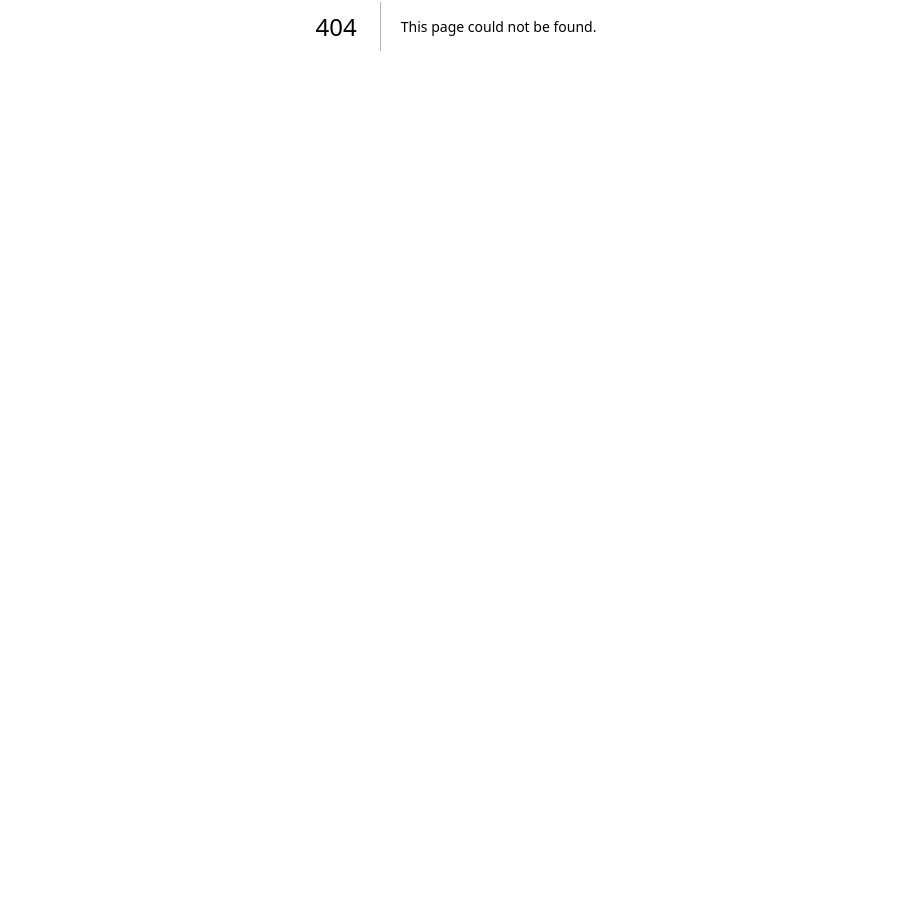
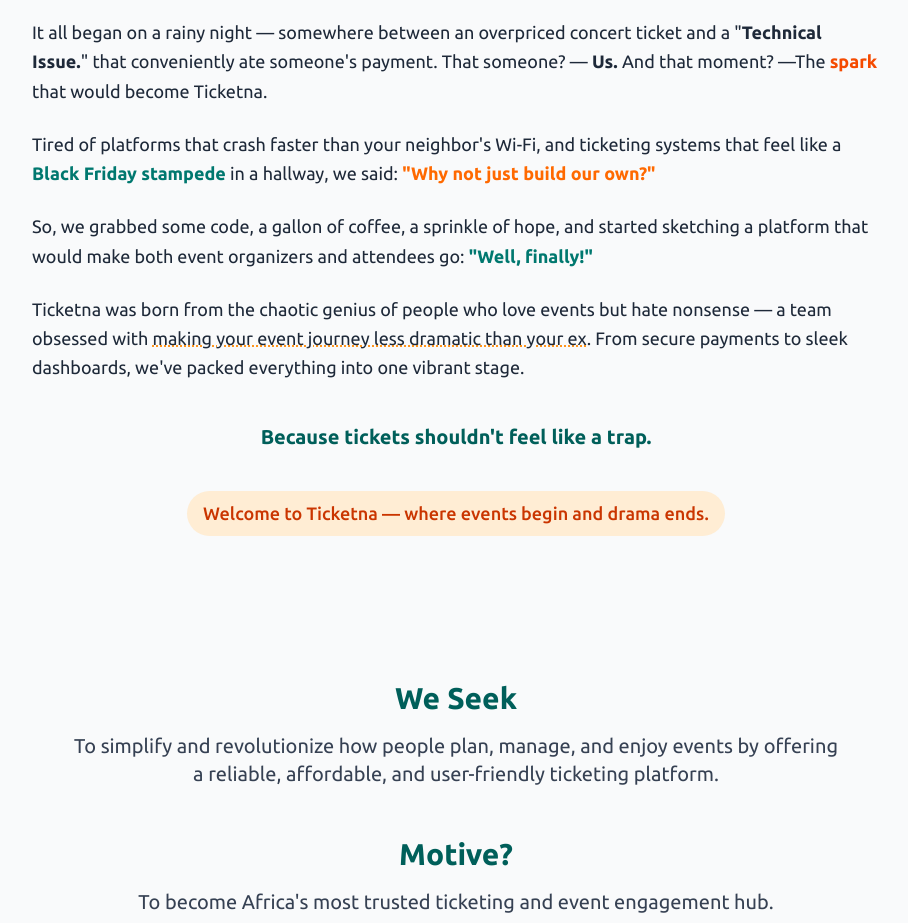
Before and after one commit to Akuila-dok/ticketna, a Next.js app: page /about in a window 1280 px wide. Before the commit this address had no page. Shown: the part 374-1297 px from the top of the page, without its empty margins (184-1092 px from the left). Before the commit the page ends 800 px from the top, so only its background shows below. Built offline with nearby package versions, Linux system fonts and the light colour scheme.

Commit message:
Implements About US Page

```diff
--- /dev/null
+++ b/app/about/page.tsx
@@ -0,0 +1,244 @@
+"use client";
+
+import React from "react";
+import Navbar from "@/components/Navbar";
+import Footer from "@/components/Footer";
+
+function AboutPage() {
+  return (
+    <div className="bg-gray-50 text-teal-900">
+      <Navbar />
+
+      {/* Hero Section */}
+      <section className="bg-gradient-to-b from-teal-600 to-teal-900 text-white py-20 text-center px-4">
+        <h1 className="text-4xl md:text-5xl font-bold mb-4">About Ticketna</h1>
+        <p className="max-w-2xl mx-auto text-lg text-teal-100">
+          Empowering creators and fans with seamless ticketing experiences.
+        </p>
+      </section>
+
+<section className="py-20 px-6 text-gray-800 max-w-4xl mx-auto text-lg leading-relaxed space-y-6">
+  <p>
+    It all began on a rainy night — somewhere between an overpriced concert ticket and a{' '}
+    &quot;<strong>Technical Issue.</strong>&quot; that conveniently ate someone&apos;s payment. That someone? —{' '}
+    <strong>Us.</strong> And that moment? —The{' '}
+    <span className="text-orange-600 font-semibold">spark</span> that would become Ticketna.
+  </p>
+
+  <p>
+    Tired of platforms that crash faster than your neighbor&apos;s Wi-Fi, and ticketing systems that
+    feel like a{' '}
+    <span className="font-semibold text-teal-700">Black Friday stampede</span> in a hallway, we said:{' '}
+    <span className="font-bold text-orange-500">
+      &quot;Why not just build our own?&quot;
+    </span>
+  </p>
+
+  <p>
+    So, we grabbed some code, a gallon of coffee, a sprinkle of hope, and started sketching a
+    platform that would make both event organizers and attendees go:{' '}
+    <span className="font-bold text-teal-700">&quot;Well, finally!&quot;</span>
+  </p>
+
+  <p>
+    Ticketna was born from the chaotic genius of people who love events but hate nonsense — a team
+    obsessed with{' '}
+    <span className="underline decoration-dotted decoration-orange-400">
+      making your event journey less dramatic than your ex
+    </span>
+    . From secure payments to sleek dashboards, we&apos;ve packed everything into one vibrant stage.
+  </p>
+
+  <p className="text-teal-800 font-semibold text-center text-xl mt-10">
+    Because tickets shouldn&apos;t feel like a trap.
+  </p>
+
+  <p className="text-center">
+    <span className="inline-block bg-orange-100 text-orange-700 px-4 py-2 rounded-full font-medium mt-4">
+      Welcome to Ticketna — where events begin and drama ends.
+    </span>
+  </p>
+</section>
+
+      {/* Mission & Vision */}
+      <section className="py-16 px-6 max-w-5xl mx-auto space-y-12">
+        <div className="text-center">
+          <h2 className="text-3xl font-bold text-teal-800 mb-4">We Seek</h2>
+          <p className="text-gray-700 text-xl max-w-3xl mx-auto">
+            To simplify and revolutionize how people plan, manage, and enjoy
+            events by offering a reliable, affordable, and user-friendly ticketing platform.
+          </p>
+        </div>
+
+        <div className="text-center">
+          <h2 className="text-3xl font-bold text-teal-800 mb-4">Motive?</h2>
+          <p className="text-gray-700 text-xl max-w-3xl mx-auto">
+            To become Africa&apos;s most trusted ticketing and event engagement hub.
+          </p>
+        </div>
+
+       <div className="grid md:grid-cols-3 gap-6 text-center">
+  {/* Transparency */}
+  <div className="flex flex-col items-center">
+    <div className="w-52 h-52 flex items-center justify-center rounded-full border-4 border-teal-600 p-6 shadow-md hover:shadow-lg transition-all duration-300">
+      <p className="text-lg text-gray-700 leading-snug">
+        <span className="block text-xl font-semibold text-orange-500 mb-2">
+          Transparency
+        </span>
+        We build trust by being clear and honest in everything we do.
+      </p>
+    </div>
+  </div>
+
+  {/* Accessibility */}
+  <div className="flex flex-col items-center">
+    <div className="w-52 h-52 flex items-center justify-center rounded-full border-4 border-teal-600 p-6 shadow-md hover:shadow-lg transition-all duration-300">
+      <p className="text-lg text-gray-700 leading-snug">
+        <span className="block text-xl font-semibold text-orange-500 mb-2">
+          Accessibility
+        </span>
+        Everyone should be able to create and attend events with ease.
+      </p>
+    </div>
+  </div>
+
+  {/* Innovation */}
+  <div className="flex flex-col items-center">
+    <div className="w-52 h-52 flex items-center justify-center rounded-full border-4 border-teal-600 p-6 shadow-md hover:shadow-lg transition-all duration-300">
+      <p className="text-lg text-gray-700 leading-snug">
+        <span className="block text-xl font-semibold text-orange-500 mb-2">
+          Innovation
+        </span>
+        We&apos;re constantly improving to stay ahead in event technology.
+      </p>
+    </div>
+  </div>
+
+        </div>
+      </section>
+
+     {/* Why Choose Us */}
+      <section className="text-center max-w-7xl mx-auto mt-20 px-4">
+        <h2 className="text-3xl md:text-4xl font-bold text-teal-800 mb-10">
+          Why Choose Ticketna?
+        </h2>
+
+        <div className="overflow-x-auto scrollbar-thin scrollbar-thumb-teal-600 scrollbar-track-gray-200">
+          <div className="flex gap-6 md:gap-10 px-1 md:px-8 py-4 w-max md:w-full transition-all duration-300 ease-in-out snap-x scroll-smooth">
+            {[
+              {
+                title: "All-in-One Platform",
+                text: "Host events, sell tickets, and manage everything from one dashboard.",
+              },
+              {
+                title: "Instant Payouts",
+                text: "Get your funds in real-time — no waiting, no extra steps.",
+              },
+              {
+                title: "24/7 Support",
+                text: "Get help from our friendly team at any time you need it.",
+              },
+            ].map((card, index) => (
+              <div
+                key={index}
+                className="snap-center shrink-0 w-72 bg-white rounded-xl shadow-lg p-6 border-t-4 border-orange-400 hover:shadow-2xl hover:scale-105 transition-all duration-300 group"
+              >
+                <div className="animate-fade-in-up group-hover:animate-pulse">
+                  <h4 className="text-xl font-semibold text-teal-700 mb-2">
+                    {card.title}
+                  </h4>
+                  <p className="text-sm text-gray-600">{card.text}</p>
+                </div>
+              </div>
+            ))}
+          </div>
+        </div>
+      </section>
+
+   {/* Meet the Team */}
+<section className="py-20 px-4 sm:px-6 max-w-7xl mx-auto text-center">
+  <h2 className="text-4xl font-bold text-teal-800 mb-4">Meet the Team Behind Ticketna</h2>
+  <p className="text-gray-700 max-w-3xl text-xl mx-auto mb-14">
+    We&apos;re not just building code — we&apos;re crafting joy. These are the architects of your next favorite event experience.
+  </p>
+
+  <div className="grid grid-cols-1 sm:grid-cols-2 lg:grid-cols-2 gap-10 justify-items-center">
+    {/* Akuila */}
+    <div className="group bg-white rounded-xl shadow-md hover:shadow-xl transition-all duration-300 flex flex-col overflow-hidden max-w-sm w-full">
+      <img
+        src="/akuila.jpg"
+        alt="Akuila"
+        className="w-full h-72 object-cover group-hover:scale-105 transition-transform duration-500"
+      />
+      <div className="p-6 flex flex-col justify-between flex-grow">
+        <a
+          href="https://x.com/akuiladok?s=11"
+          target="_blank"
+          rel="noopener noreferrer"
+          className="text-xl font-bold text-teal-700 hover:text-orange-600 transition duration-300"
+        >
+          Akuila
+        </a>
+        <p className="text-lg text-gray-600 mt-1">
+          Lead Engineer & Logic Whisperer who brings a wealth of experience to life to help creators discover, book,
+          and experience creativity with their audience.
+        </p>
+      </div>
+    </div>
+
+    {/* Teflon */}
+    <div className="group bg-white rounded-xl shadow-md hover:shadow-xl transition-all duration-300 flex flex-col overflow-hidden max-w-sm w-full">
+      <img
+        src="/teflon.jpg"
+        alt="Teflon"
+        className="w-full h-72 object-cover group-hover:scale-105 transition-transform duration-500"
+      />
+      <div className="p-6 flex flex-col justify-between flex-grow">
+        <a
+          href="https://x.com/ntateflon?s=11"
+          target="_blank"
+          rel="noopener noreferrer"
+          className="text-xl font-bold text-teal-700 hover:text-orange-600 transition duration-300"
+        >
+          Teflon
+        </a>
+        <p className="text-lg text-gray-600 mt-1">
+          Backend Sorcerer & Optimization Wizard with deep insight into how algorithms favor intentional innovation.
+        </p>
+      </div>
+    </div>
+  </div>
+</section>
+
+
+
+      {/* Call to Action */}
+      <section className="bg-orange-100 text-center py-12 px-4">
+        <h3 className="text-2xl font-bold text-teal-900 mb-3">
+          Ready to host or attend amazing events?
+        </h3>
+        <p className="text-gray-700 mb-6">
+          Join thousands of event lovers already using Ticketna today.
+        </p>
+        <div className="flex flex-col sm:flex-row gap-4 justify-center">
+          <button
+            onClick={() => window.location.href = "/register"}
+            className="bg-orange-500 cursor-pointer hover:bg-orange-600 text-white px-6 py-2 rounded-full font-semibold transition"
+          >
+            Get Started
+          </button>
+          <button
+            onClick={() => window.location.href = "/events"}
+            className="bg-white border cursor-pointer border-teal-700 text-teal-700 hover:bg-teal-50 px-6 py-2 rounded-full font-semibold transition"
+          >
+            Explore Events
+          </button>
+        </div>
+      </section>
+
+      <Footer />
+    </div>
+  );
+}
+
+export default AboutPage;
```
Also changed, not shown: public/akuila.jpg (added), public/teflon.jpg (added).
